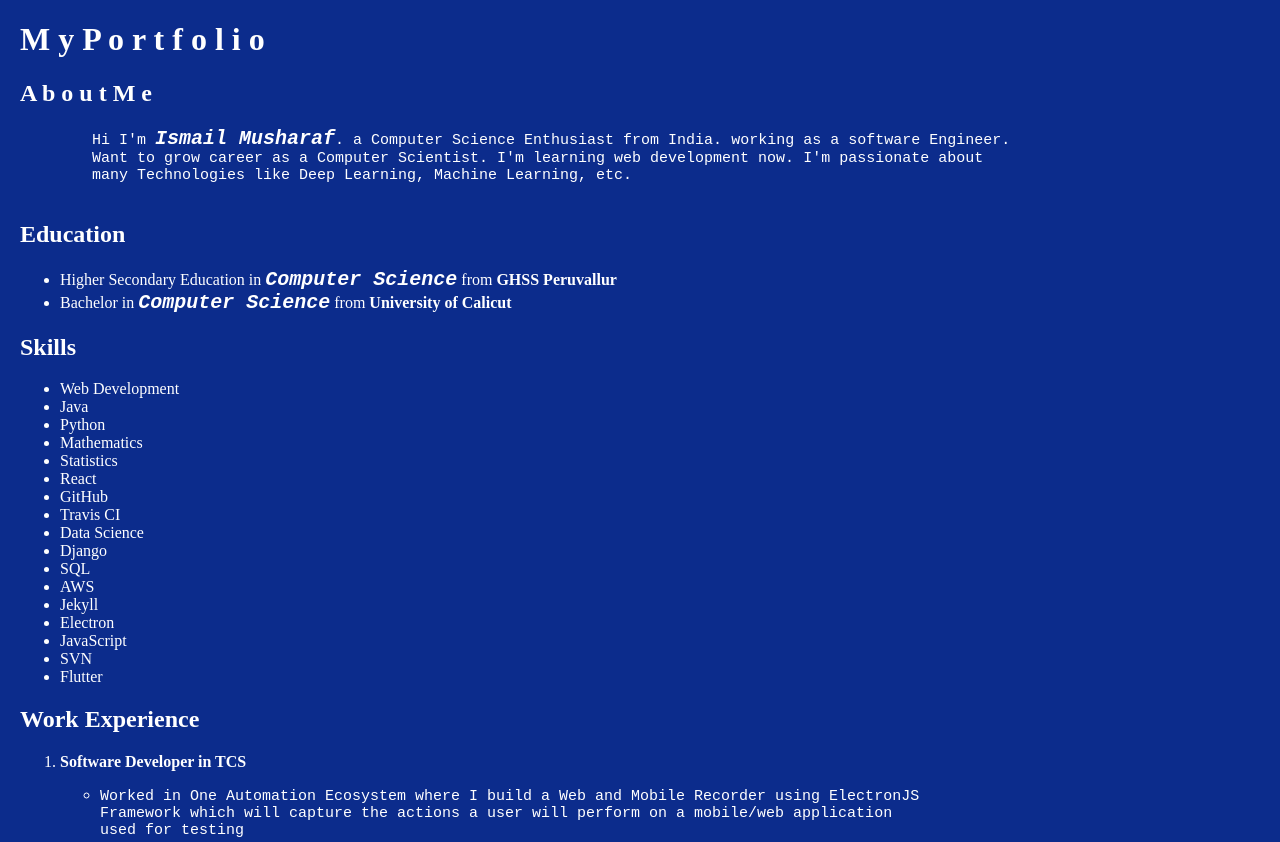
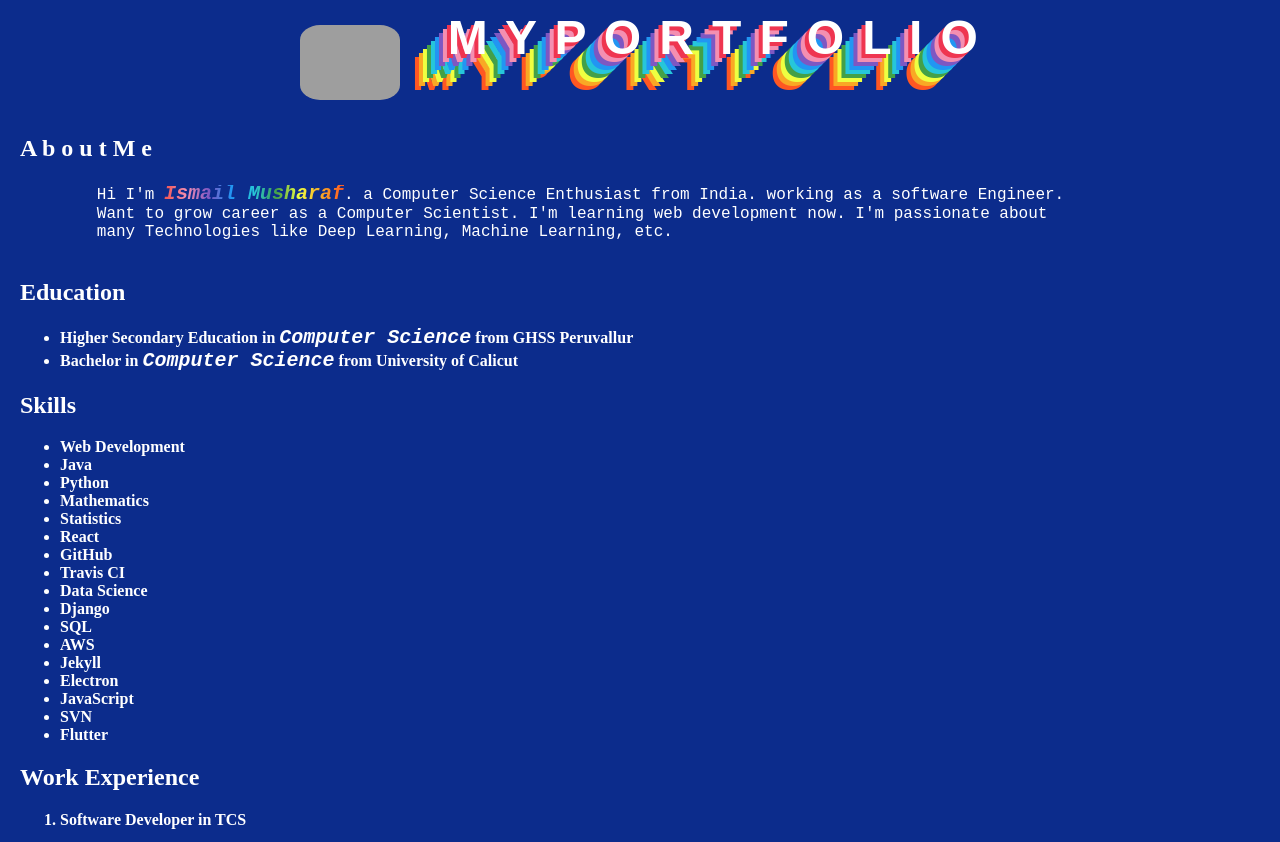
Before and after one commit to ismailmushraf/profile, a plain HTML site: page index.html in a window 1280 px wide. Shown: the top 842 px of the page. Drawn offline with Linux system fonts and the light colour scheme; grey boxes are pictures that could not be loaded.

Commit message:
added my logo image and changed colors

```diff
--- a/index.html
+++ b/index.html
@@ -6,8 +6,41 @@
     <meta name="viewport" content="width=device-width, initial-scale=1.0" />
     <title>HTML Tag Practice</title>
     <style>
+      .rainbow-gradient-effect {
+        font-family: sans-serif;
+        font-size: 15px;
+        background: linear-gradient(
+          to right,
+          #ef5350,
+          #f48fb1,
+          #7e57c2,
+          #2196f3,
+          #26c6da,
+          #43a047,
+          #eeff41,
+          #f9a825,
+          #ff5722
+        );
+        -webkit-background-clip: text;
+        -webkit-text-fill-color: transparent;
+      }
+
+      .rainbow-shadow-effect {
+        margin-top: 0px;
+        margin-bottom: 50px;
+        text-align: center;
+        font-family: sans-serif;
+        font-size: 3rem;
+        letter-spacing: 0.15rem;
+        text-transform: uppercase;
+        color: #fff;
+        text-shadow: -4px 4px #ef3550, -8px 8px #f48fb1, -12px 12px #7e57c2,
+          -16px 16px #2196f3, -20px 20px #26c6da, -24px 24px #43a047,
+          -28px 28px #eeff41, -32px 32px #f9a825, -36px 36px #ff5722;
+      }
+
       pre {
-        font-size: 15px;
+        font-size: 1rem;
       }
 
       body {
@@ -29,15 +62,36 @@
         color: red;
       }
 
+      li {
+        font-size: 1rem;
+        font-weight: bold;
+      }
+
+      img {
+        width: 100px;
+        border-radius: 20%;
+        margin-right: 3rem;
+      }
+
+      header {
+        display: flex;
+        flex-direction: row;
+        justify-content: center;
+        align-items: center;
+      }
     </style>
   </head>
   <body>
-    <h1 id="top-of-page">M y P o r t f o l i o</h1>
-
+    <header>
+      <img src="./IMG_0086.png" alt="My Photo" />
+      <h1 id="top-of-page" class="rainbow-shadow-effect">
+        M y P o r t f o l i o
+      </h1>
+    </header>
     <div>
       <h2>A b o u t M e</h2>
       <pre>
-        Hi I'm <strong><em>Ismail Musharaf</em></strong>. a Computer Science Enthusiast from India. working as a software Engineer.
+        Hi I'm <strong class="rainbow-gradient-effect"><em>Ismail Musharaf</em></strong>. a Computer Science Enthusiast from India. working as a software Engineer.
         Want to grow career as a Computer Scientist. I'm learning web development now. I'm passionate about
         many Technologies like Deep Learning, Machine Learning, etc.
     </pre>
@@ -116,7 +170,10 @@ used for testing</pre
     </div>
 
     <div>
-      <h2>My Problem Solving Framework <span id="credit">(Credit: George Polya)</span></h2>
+      <h2>
+        My Problem Solving Framework
+        <span id="credit">(Credit: George Polya)</span>
+      </h2>
       <ol>
         <li>Understand the problem</li>
         <li>Come up with a plan</li>
```
Also changed, not shown: 1 other file.
